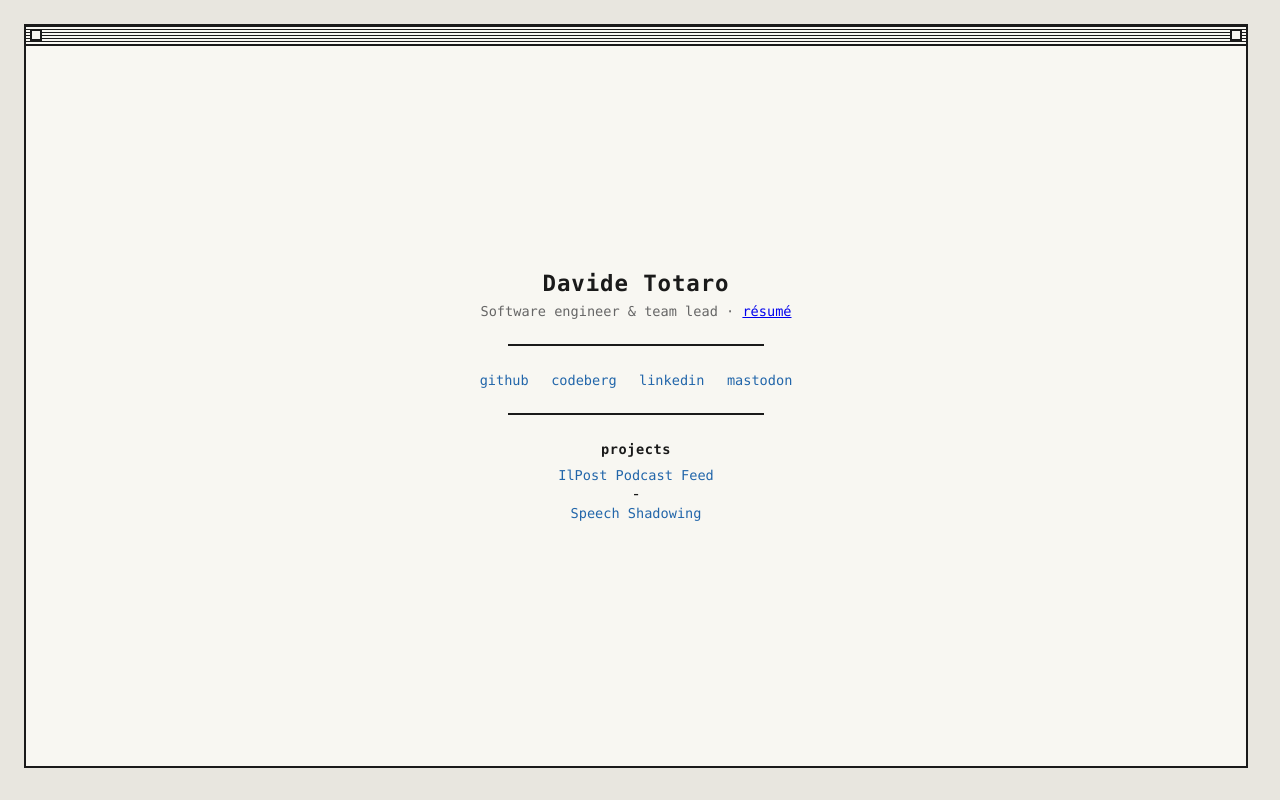
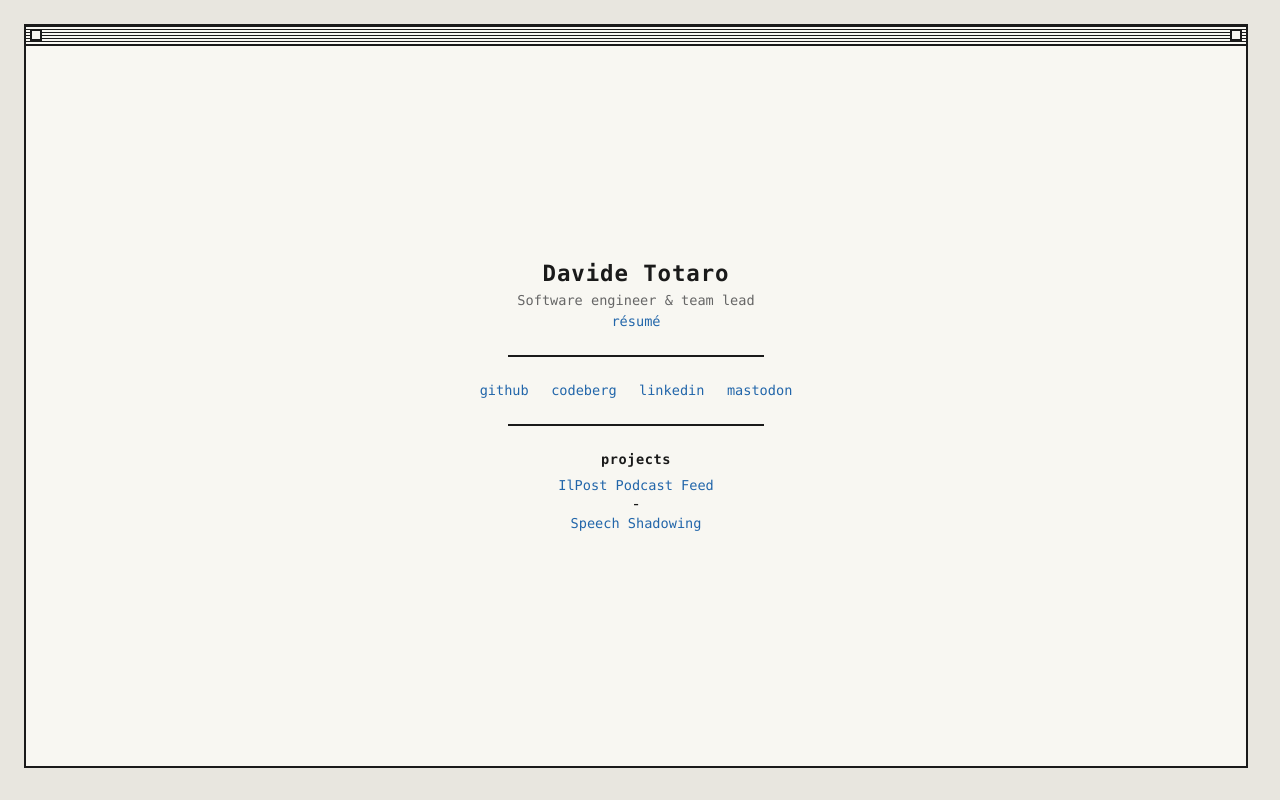
Before and after one commit to duddo/totaro.net, a plain HTML site: page wwwroot/index.html in a window 1280 px wide. Drawn offline with Linux system fonts and the light colour scheme.

Commit message:
titolo centrato meglio, resume su una sua riga

```diff
--- a/wwwroot/index.html
+++ b/wwwroot/index.html
@@ -13,7 +13,8 @@
         <span class="box"></span>
       </div>
       <h1>Davide Totaro</h1>
-      <p class="tagline">Software engineer &amp; team lead · <a href="https://codeberg.org/totila/resume/releases/download/1.0/Davide_Totaro_CV.pdf">résumé</a></p>
+      <p class="tagline">Software engineer &amp;&nbsp;team&nbsp;lead</p>
+      <a class="resume" href="https://codeberg.org/totila/resume/releases/download/1.0/Davide_Totaro_CV.pdf">résumé</a>
       <hr>
       <nav>
         <a href="https://github.com/duddo">github</a>
--- a/wwwroot/style.css
+++ b/wwwroot/style.css
@@ -82,6 +82,12 @@ h1 {
   font-size: 0.85rem;
   color: #666;
   margin-top: 0.4rem;
+  white-space: nowrap;
+}
+
+.resume {
+  display: block;
+  margin-top: 0.3rem;
 }
 
 hr {
@@ -99,14 +105,16 @@ nav {
 }
 
 nav a,
-.projects a {
+.projects a,
+.resume {
   font-size: 0.85rem;
   color: #2266aa;
   text-decoration: none;
 }
 
 nav a:hover,
-.projects a:hover {
+.projects a:hover,
+.resume:hover {
   color: #1a4e8a;
   text-decoration: underline;
   text-underline-offset: 3px;
```
